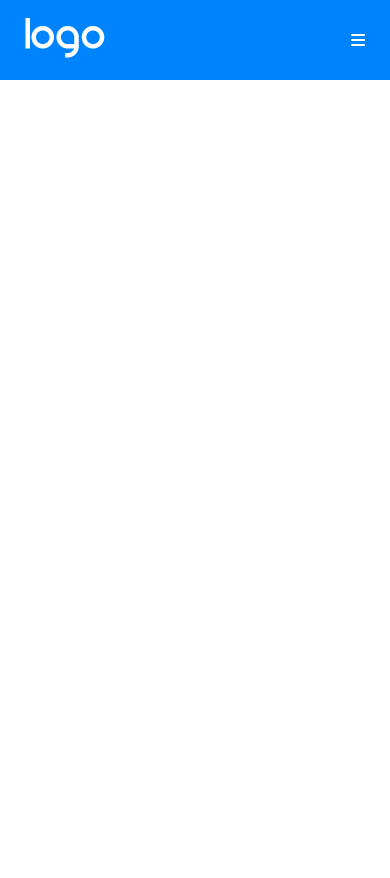
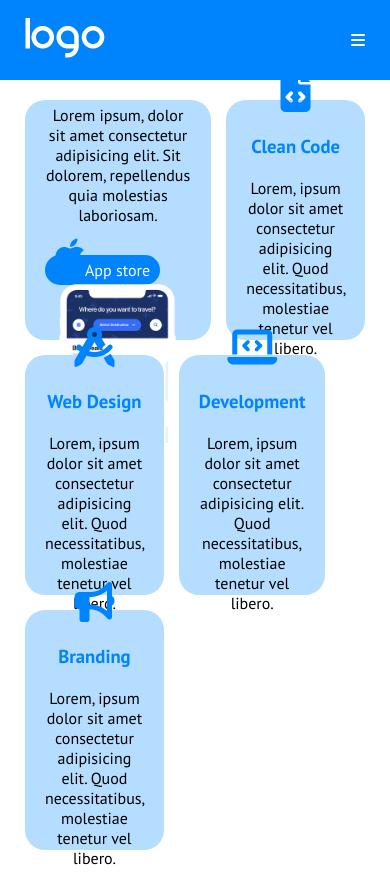
Before and after one commit to GLCVLL/htmlcss-responsive-layout, a plain HTML site: page index.html in a window 390 px wide. Before the commit the page ends 844 px from the top, so only its background shows below. Drawn offline with Linux system fonts and the light colour scheme.

Commit message:
added first card no responsive

```diff
--- a/css/style.css
+++ b/css/style.css
@@ -8,6 +8,7 @@
 /*generics*/
 
 body{
+    padding-top: 100px;
     font-family: "PT Sans", sans-serif;
 }
 
@@ -26,6 +27,8 @@ a{
 }
 
 /*Header*/
+
+/*NAVBAR*/
 
 .navbar{
     height: 80px;
@@ -62,6 +65,68 @@ a{
     padding: 5px 10px;
     cursor: pointer;
     border-radius: 20px;
+}
+
+/*CARDS*/
+
+.row-h{
+    display: flex;
+    gap: 15px;
+    flex-wrap: wrap;
+}
+
+.col-h {
+    flex-basis: calc(100% / 5);
+    background-color: #b5ddff;
+    border-radius: 20px;
+    padding: 20px;
+}
+
+.col-h:first-child{
+    flex-basis: 40%;
+    flex-grow: 2;
+}
+
+.card-h {
+    display: flex;
+    flex-direction: column;
+    align-items: center;
+    justify-content: center;
+    height: 200px}
+
+.card-h-content h3 {
+    color: #0084fd;
+    padding: 10px 0;
+    flex-grow: 2;
+}
+
+.card-h-content p {
+    padding: 20px 0;
+}
+
+.card-h-content a {
+    background-color: #0084fd;
+    padding: 5px 10px;
+    border-radius: 20px;
+}
+
+.card-h img {
+    width: 100%;
+    height: auto;
+}
+
+.card-h i, .card-h h3{
+    color: #0084fd;
+    padding: 20px 0;
+}
+
+.card-h i{
+    font-size: 40px;
+}
+
+.card-h p{
+    padding-bottom: 10px;
+    text-align: center;
 }
 
 /*Responsive*/
--- a/index.html
+++ b/index.html
@@ -40,6 +40,47 @@
                 </div>
             </div>
         </nav>
+        <!--CARDS-->
+        <div class="container row-h">
+            <div class="col-h">
+                <div class="card-h">
+                    <div class="card-h-content">
+                        <h3>Get a demo application</h3>
+                        <p>Lorem ipsum, dolor sit amet consectetur adipisicing elit. Sit dolorem, repellendus quia molestias laboriosam.</p>
+                        <a href="#"><i class="fa-brands fa-apple fa-xs"></i>App store</a>
+                    </div>
+                    <img src="img/phone.png" alt="phone">
+                </div>
+            </div>
+            <div class="col-h">
+                <div class="card-h">
+                    <i class="fa-solid fa-file-code fa-2xl"></i>
+                    <h3>Clean Code</h3>
+                    <p>Lorem, ipsum dolor sit amet consectetur adipisicing elit. Quod necessitatibus, molestiae tenetur vel libero.</p>
+                </div>
+            </div>
+            <div class="col-h">
+                <div class="card-h">
+                    <i class="fa-solid fa-compass-drafting fa-2xl"></i>
+                    <h3>Web Design</h3>
+                    <p>Lorem, ipsum dolor sit amet consectetur adipisicing elit. Quod necessitatibus, molestiae tenetur vel libero.</p>
+                </div>
+            </div>
+            <div class="col-h">
+                <div class="card-h">
+                    <i class="fa-solid fa-laptop-code fa-2xl"></i>
+                    <h3>Development</h3>
+                    <p>Lorem, ipsum dolor sit amet consectetur adipisicing elit. Quod necessitatibus, molestiae tenetur vel libero.</p>
+                </div>
+            </div>
+            <div class="col-h">
+                <div class="card-h">
+                    <i class="fa-solid fa-bullhorn fa-2xl"></i>
+                    <h3>Branding</h3>
+                    <p>Lorem, ipsum dolor sit amet consectetur adipisicing elit. Quod necessitatibus, molestiae tenetur vel libero.</p>
+                </div>
+            </div>
+        </div>
     </header>
     <main></main>
     <footer></footer>
```
